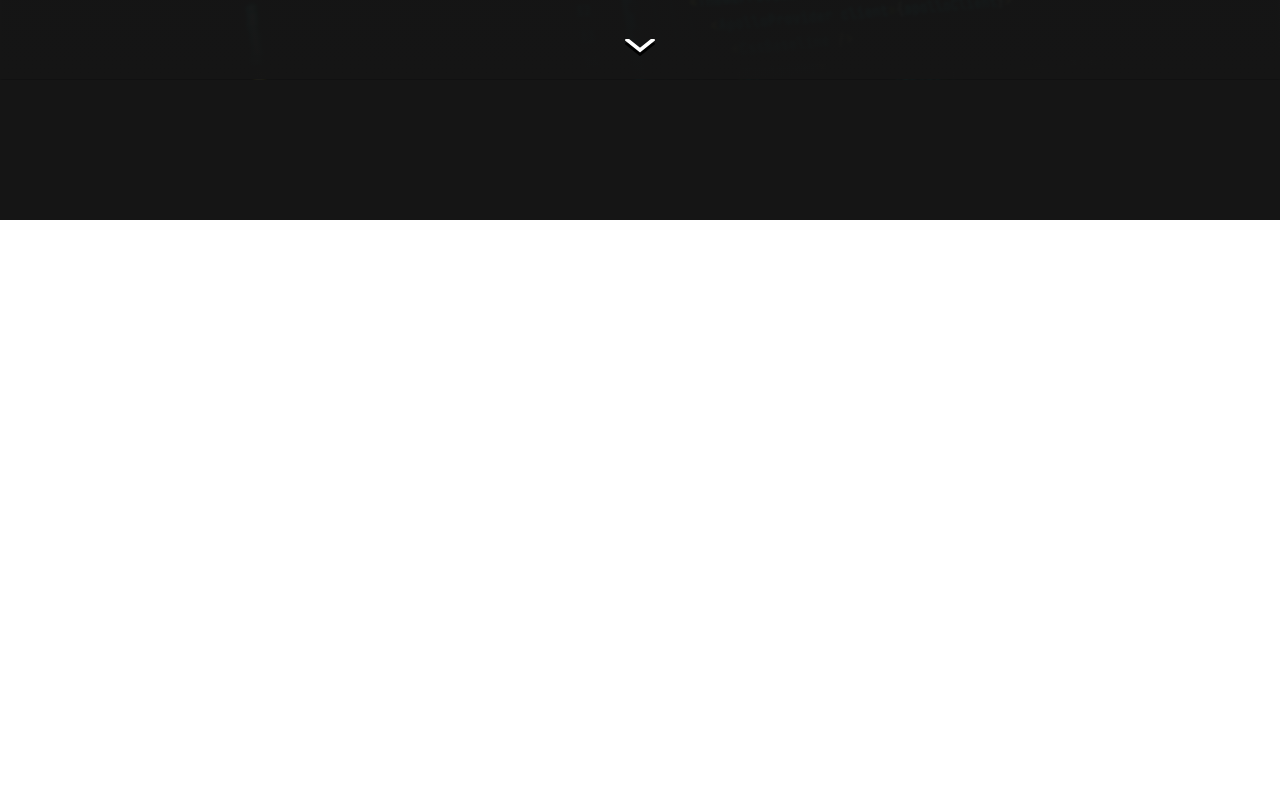
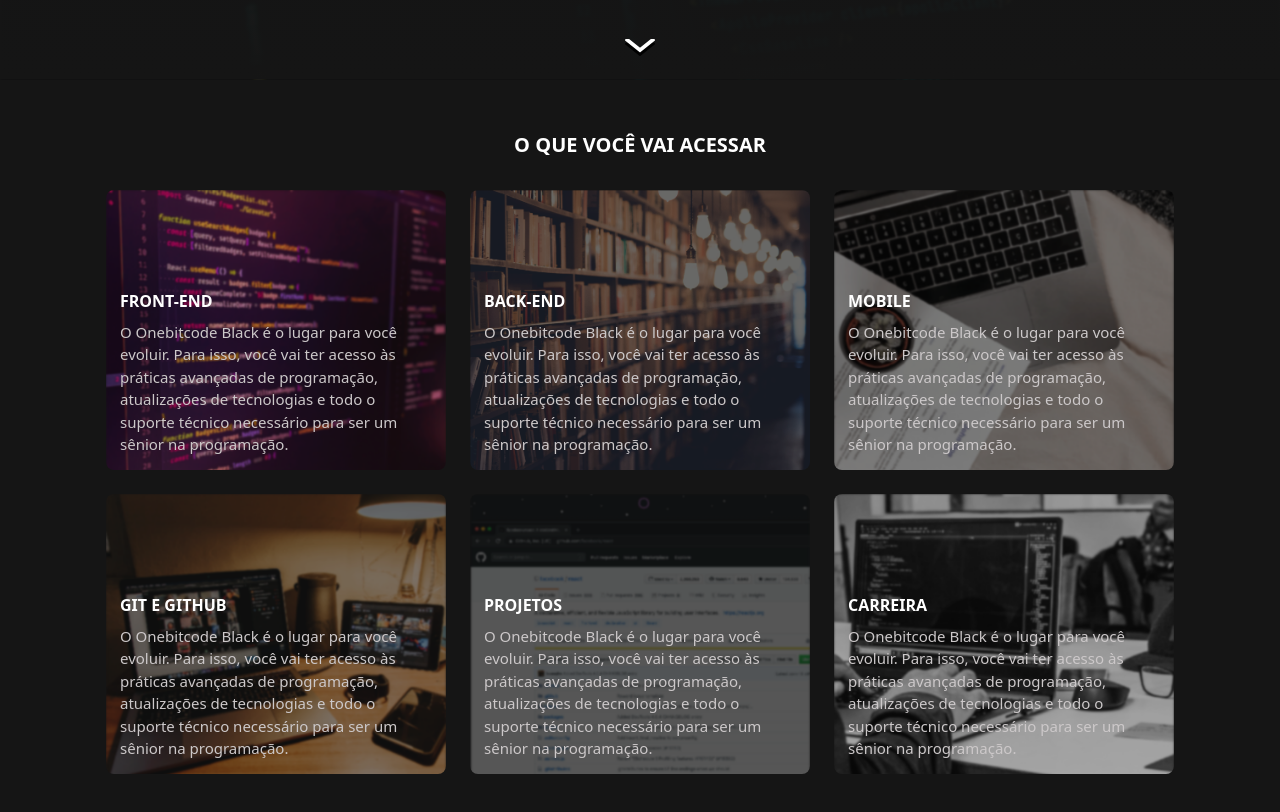
Before and after one commit to EnzoBozzani/onebitflix-frontend, a Next.js app: page / in a window 1280 px wide. Shown: the part 580-1392 px from the top of the page. Before the commit the page ends 800 px from the top, so only its background shows below. Built offline with nearby package versions, Linux system fonts and the light colour scheme.

Commit message:
feat: creating cards section in homeNoAuth page

```diff
--- a/pages/index.tsx
+++ b/pages/index.tsx
@@ -1,6 +1,6 @@
 import Head from "next/head";
 import styles from "../styles/HomeNoAuth.module.scss";
-import { HeaderNoAuth, PresentationSection } from "@/src/components";
+import { HeaderNoAuth, PresentationSection, CardSection } from "@/src/components";
 
 const HomeNotAuth = () => {
   return (
@@ -16,6 +16,7 @@ const HomeNotAuth = () => {
           <HeaderNoAuth />
           <PresentationSection />
         </div>
+        <CardSection/>
       </main>
     </>
   )
--- /dev/null
+++ b/src/components/HomeNoAuth/CardsSection/index.tsx
@@ -0,0 +1,61 @@
+import styles from './styles.module.scss';
+//@ts-ignore
+import { Container } from 'reactstrap';
+
+export const CardSection: React.FC = () => {
+    return (
+        <>
+            <p className={styles.sectionTitle}>O QUE VOCÊ VAI ACESSAR</p>
+            <Container className='d-flex flex-wrap justify-content-center gap-4 pb-5'>
+                <div className={styles.card1}>
+                    <p className={styles.cardTitle}>FRONT-END</p>
+                    <p className={styles.cardDescription}>
+                        O Onebitcode Black é o lugar para você evoluir. Para isso, você vai
+                        ter acesso às práticas avançadas de programação, atualizações de
+                        tecnologias e todo o suporte técnico necessário para ser um sênior na programação.
+                    </p>
+                </div>
+                <div className={styles.card2}>
+                    <p className={styles.cardTitle}>BACK-END</p>
+                    <p className={styles.cardDescription}>
+                        O Onebitcode Black é o lugar para você evoluir. Para isso, você vai
+                        ter acesso às práticas avançadas de programação, atualizações de
+                        tecnologias e todo o suporte técnico necessário para ser um sênior na programação.
+                    </p>
+                </div>
+                <div className={styles.card3}>
+                    <p className={styles.cardTitle}>MOBILE</p>
+                    <p className={styles.cardDescription}>
+                        O Onebitcode Black é o lugar para você evoluir. Para isso, você vai
+                        ter acesso às práticas avançadas de programação, atualizações de
+                        tecnologias e todo o suporte técnico necessário para ser um sênior na programação.
+                    </p>
+                </div>
+                <div className={styles.card4}>
+                    <p className={styles.cardTitle}>GIT E GITHUB</p>
+                    <p className={styles.cardDescription}>
+                        O Onebitcode Black é o lugar para você evoluir. Para isso, você vai
+                        ter acesso às práticas avançadas de programação, atualizações de
+                        tecnologias e todo o suporte técnico necessário para ser um sênior na programação.
+                    </p>
+                </div>
+                <div className={styles.card5}>
+                    <p className={styles.cardTitle}>PROJETOS</p>
+                    <p className={styles.cardDescription}>
+                        O Onebitcode Black é o lugar para você evoluir. Para isso, você vai
+                        ter acesso às práticas avançadas de programação, atualizações de
+                        tecnologias e todo o suporte técnico necessário para ser um sênior na programação.
+                    </p>
+                </div>
+                <div className={styles.card6}>
+                    <p className={styles.cardTitle}>CARREIRA</p>
+                    <p className={styles.cardDescription}>
+                        O Onebitcode Black é o lugar para você evoluir. Para isso, você vai
+                        ter acesso às práticas avançadas de programação, atualizações de
+                        tecnologias e todo o suporte técnico necessário para ser um sênior na programação.
+                    </p>
+                </div>
+            </Container>
+        </>
+    )
+}
--- /dev/null
+++ b/src/components/HomeNoAuth/CardsSection/styles.module.scss
@@ -0,0 +1,67 @@
+@import '@/styles/colors.module.scss';
+
+.sectionTitle {
+    font-size: 20px;
+    font-weight: bold;
+    text-align: center;
+    margin: 50px 0 30px 0;
+}
+
+.card {
+    width: 340px;
+    height: 280px;
+    border-radius: 8px;
+    padding: 14px;
+    background-size: cover;
+    display: flex;
+    flex-direction: column;
+    justify-content: flex-end;
+    transition: 0.3s;
+    .cardTitle {
+        font-weight: bold;
+        margin-bottom: 8px;
+        transition: 0.3s;
+    }
+    .cardDescription {
+        font-size: 15px;
+        color: $lightGray;
+    }
+
+    &:hover {
+        transform: scale(1.03);
+        .cardTitle {
+            font-size: 18px;
+            margin-left: 8px;
+        }
+    }
+}
+
+.card1 {
+    @extend .card;
+    background-image: url('../../../../public/homeNoAuth/imgFrontend.png');
+}
+
+.card2 {
+    @extend .card;
+    background-image: url('../../../../public/homeNoAuth/imgBackend.png');
+}
+
+.card3 {
+    @extend .card;
+    background-image: url('../../../../public/homeNoAuth/imgMobile.png');
+}
+
+.card4 {
+    @extend .card;
+    background-image: url('../../../../public/homeNoAuth/imgGit.png');
+}
+
+.card5 {
+    @extend .card;
+    background-image: url('../../../../public/homeNoAuth/imgProjects.png');
+}
+
+.card6 {
+    @extend .card;
+    background-image: url('../../../../public/homeNoAuth/imgCareer.png');
+}
--- a/src/components/index.tsx
+++ b/src/components/index.tsx
@@ -1,4 +1,5 @@
 import HeaderNoAuth from "./HomeNoAuth/HeaderNoAuth";
-import { PresentationSection } from "./PresentationSection";
+import { PresentationSection } from "./HomeNoAuth/PresentationSection";
+import { CardSection } from "./HomeNoAuth/CardsSection";
 
-export { HeaderNoAuth, PresentationSection };
+export { HeaderNoAuth, PresentationSection, CardSection };
```
Also changed, not shown: src/components/HomeNoAuth/PresentationSection/index.tsx (renamed from src/components/PresentationSection/index.tsx), src/components/HomeNoAuth/PresentationSection/styles.module.scss (renamed from src/components/PresentationSection/styles.module.scss).
